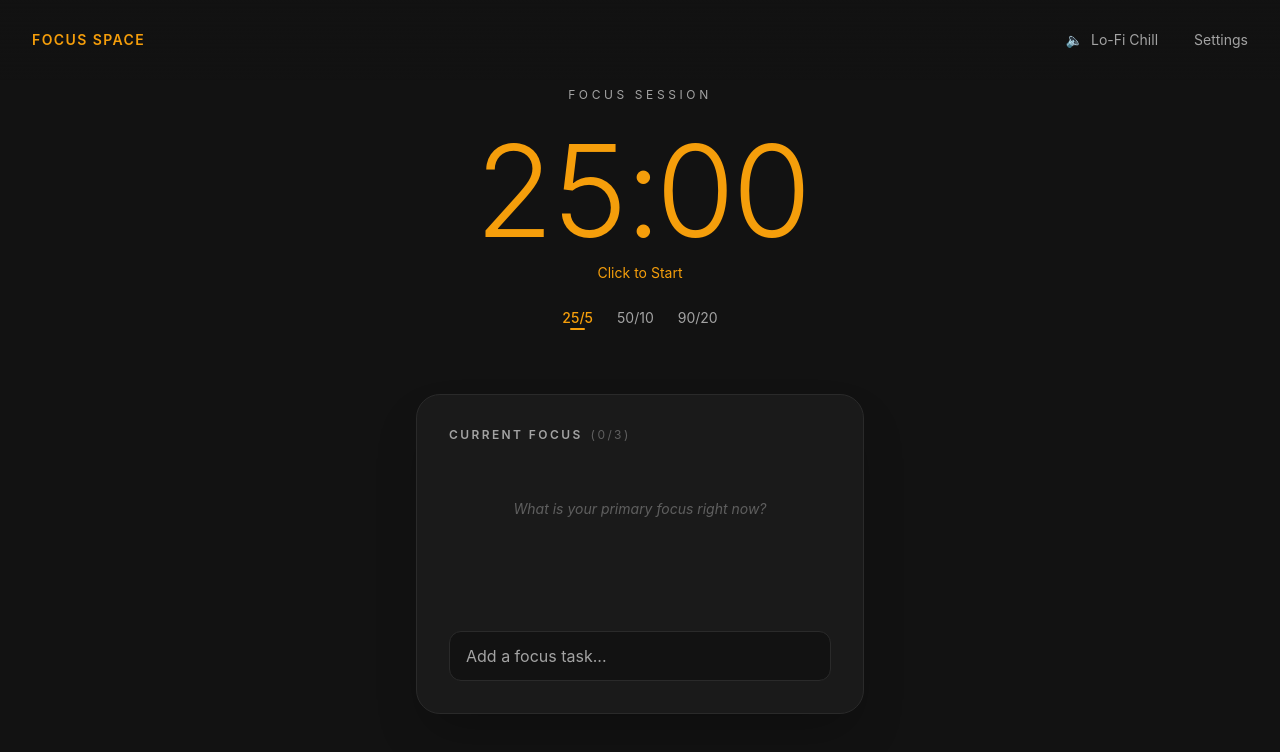
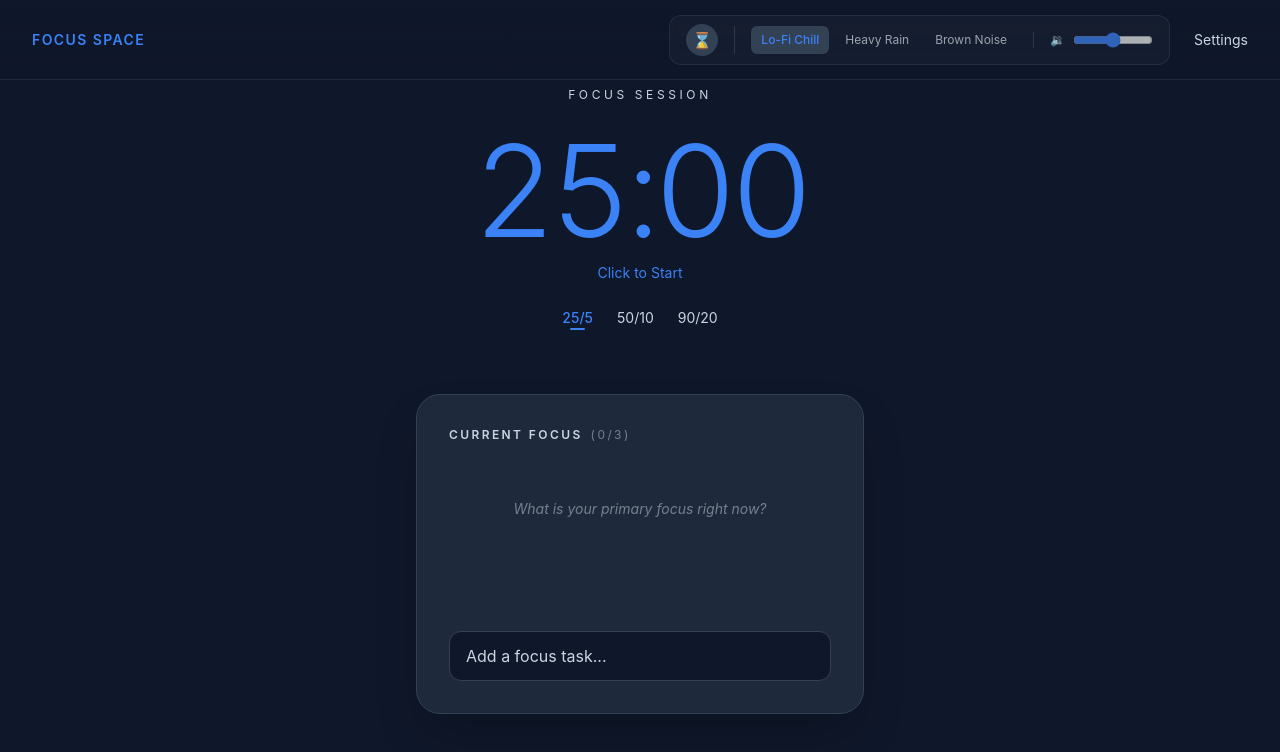
Before and after one commit to SketchyRock/Gvoid, a React (Vite) app: page / in a window 1280 px wide. Shown: the top 752 px of the page. Built offline with nearby package versions, Linux system fonts and the light colour scheme.

Commit message:
changed color theme, display is now always visible rather than disappearing componenets

```diff
--- a/src/App.jsx
+++ b/src/App.jsx
@@ -6,14 +6,14 @@ import AmbientSound from './components/audio/AmbientSound';
 
 export default function App() {
   return (
-    <div className="min-h-screen bg-zen-900 text-zen-100 transition-colors duration-700 ease-in-out font-sans">
+    <div className="min-h-screen bg-gray-900 text-gray-100 transition-colors duration-700 ease-in-out font-sans">
 
-      {/* Hidden Navigation Area (Reveals on mouse hover near the top) */}
-      <nav className="fixed top-0 w-full h-20 opacity-0 hover:opacity-100 transition-opacity duration-300 flex items-center justify-between px-8 bg-gradient-to-b from-zen-900 to-transparent z-50">
-        <div className="text-amber-soft font-semibold tracking-widest text-sm uppercase">Focus Space</div>
+      {/* Navigation Area */}
+      <nav className="fixed top-0 w-full h-20 transition-all duration-300 flex items-center justify-between px-8 bg-gradient-to-b from-gray-900 to-transparent z-50 hover:bg-gray-900/80 border-b border-transparent hover:border-gray-800">
+        <div className="text-blue-soft font-semibold tracking-widest text-sm uppercase transition-transform hover:scale-105 cursor-default">Focus Space</div>
         <div className="flex gap-6 items-center">
           <AmbientSound />
-          <button className="text-zen-300 hover:text-zen-100 transition-colors text-sm">Settings</button>
+          <button className="text-gray-300 hover:text-gray-100 hover:scale-105 transition-all text-sm">Settings</button>
         </div>
       </nav>
 
--- a/src/components/audio/AmbientSound.jsx
+++ b/src/components/audio/AmbientSound.jsx
@@ -109,57 +109,43 @@ export default function AmbientSound() {
     };
 
     return (
-        <div className="relative">
-
+        <div className="flex items-center gap-4 bg-gray-800/40 backdrop-blur-sm px-4 py-2 rounded-xl border border-gray-700/50 transition-all hover:bg-gray-800/60 hover:border-gray-600">
             {/* Hidden YouTube Player Container */}
-            {/* We use 10x10 instead of hidden to prevent browser autoplay blocks */}
             <div className="absolute opacity-0 pointer-events-none w-0 h-0 overflow-hidden">
                 <div ref={containerRef} />
             </div>
 
-            {/* Button to toggle menu */}
-            <button
-                onClick={() => setIsMenuOpen(!isMenuOpen)}
-                className="flex items-center gap-2 text-zen-300 hover:text-amber-soft transition-colors text-sm px-3 py-2 rounded-lg hover:bg-zen-800"
-                title="Ambient Sounds"
-            >
-                <span>{isPlaying ? '🔊' : '🔈'}</span>
-                <span>{activeTrack.label}</span>
-            </button>
-
-            {/* Audio Control Menu */}
-            {isMenuOpen && (
-                <div className="absolute top-12 right-0 w-56 bg-zen-800 border border-zen-700 rounded-xl shadow-2xl p-4 z-50 animate-fade-in origin-top-right">
-                    <div className="flex items-center justify-between mb-4">
-                        <h3 className="text-xs uppercase tracking-widest text-zen-300">Soundscape</h3>
+            {/* Play/Pause Button */}
             <button
                 onClick={togglePlay}
                 disabled={!isReady}
-                            className={`w-8 h-8 rounded-full flex items-center justify-center transition-colors
-                ${!isReady ? 'bg-zen-700 text-zen-500 cursor-not-allowed' :
-                                    isPlaying ? 'bg-amber-soft text-zen-900' : 'bg-zen-700 text-zen-100 hover:bg-zen-600 hover:text-amber-soft'}`}
+                className={`w-8 h-8 flex-shrink-0 rounded-full flex items-center justify-center transition-all hover:scale-110 shadow-sm
+                    ${!isReady ? 'bg-gray-700 text-gray-500 cursor-not-allowed' :
+                        isPlaying ? 'bg-blue-soft text-gray-900 hover:bg-blue-glow shadow-[0_0_12px_rgba(59,130,246,0.6)]' : 'bg-gray-700 text-gray-100 hover:bg-gray-600 hover:text-blue-soft'}`}
+                title={!isReady ? 'Loading...' : isPlaying ? 'Pause Audio' : 'Play Audio'}
             >
                 {!isReady ? '⌛' : isPlaying ? '⏸' : '▶'}
             </button>
-                    </div>
 
-                    <div className="space-y-1 mb-4">
+            {/* Track Selector */}
+            <div className="flex items-center gap-1.5 border-l border-gray-700/80 pl-4">
                 {SOUND_TRACKS.map(track => (
                     <button
                         key={track.id}
                         onClick={() => handleTrackChange(track.id)}
-                                className={`w-full text-left px-3 py-2 rounded-md text-sm transition-colors ${activeTrackId === track.id ? 'bg-zen-700 text-amber-soft' : 'text-zen-300 hover:bg-zen-700 hover:text-zen-100'}`}
+                        className={`text-xs px-2.5 py-1.5 rounded-md transition-all hover:-translate-y-0.5
+                            ${activeTrackId === track.id ? 'bg-gray-700 text-blue-soft font-medium shadow-sm' : 'text-gray-400 hover:text-gray-200 hover:bg-gray-700/50'}`}
                     >
                         {track.label}
                     </button>
                 ))}
             </div>
 
-                    <div className="space-y-2 mt-4 pt-4 border-t border-zen-700">
-                        <div className="flex justify-between text-xs text-zen-300">
-                            <span>Volume</span>
-                            <span>{volume}%</span>
-                        </div>
+            {/* Volume Control */}
+            <div className="flex items-center gap-2 border-l border-gray-700/80 pl-4 group">
+                <span className="text-xs text-gray-400 group-hover:scale-110 transition-transform cursor-default" title={`Volume: ${volume}%`}>
+                    {volume > 50 ? '🔊' : volume > 0 ? '🔉' : '🔈'}
+                </span>
                 <input
                     type="range"
                     min="0"
@@ -167,11 +153,10 @@ export default function AmbientSound() {
                     step="5"
                     value={volume}
                     onChange={(e) => setVolume(parseInt(e.target.value))}
-                            className="w-full accent-amber-soft"
+                    className="w-20 accent-blue-soft cursor-pointer hover:scale-[1.05] transition-transform opacity-70 hover:opacity-100"
+                    title={`Volume: ${volume}%`}
                 />
             </div>
         </div>
-            )}
-        </div>
     );
 }
--- a/src/components/study/CurrentFocus.jsx
+++ b/src/components/study/CurrentFocus.jsx
@@ -17,20 +17,20 @@ export default function CurrentFocus() {
 
     return (
         <div className="w-full max-w-md transition-opacity duration-500 opacity-100">
-            <div className="bg-zen-800 p-8 rounded-3xl border border-zen-700 shadow-2xl relative overflow-hidden group">
+            <div className="bg-gray-800 p-8 rounded-3xl border border-gray-700 shadow-2xl relative overflow-hidden group">
 
                 {/* Header */}
                 <div className="flex justify-between items-center mb-6 relative z-10">
-                    <h2 className="text-zen-300 text-xs uppercase tracking-[0.2em] font-semibold">
+                    <h2 className="text-gray-300 text-xs uppercase tracking-[0.2em] font-semibold">
                         Current Focus
                         <span className="ml-2 font-normal opacity-50">({tasks.length}/{MAX_TASKS})</span>
                     </h2>
 
-                    {/* Subtle clear button that appears when tasks are completed */}
+                    {/* Clear button - Always visible when tasks are completed */}
                     {hasCompletedTasks && (
                         <button
                             onClick={clearCompleted}
-                            className="text-xs text-zen-300 hover:text-amber-soft transition-colors opacity-0 group-hover:opacity-100 focus:opacity-100 outline-none"
+                            className="text-xs text-gray-400 hover:text-blue-soft transition-all hover:scale-105 focus:outline-none focus:ring-2 focus:ring-blue-soft rounded px-2 py-1"
                         >
                             Clear Done
                         </button>
@@ -40,7 +40,7 @@ export default function CurrentFocus() {
                 {/* Task List */}
                 <ul className="space-y-4 relative z-10 mb-6 min-h-[140px]">
                     {tasks.length === 0 ? (
-                        <li className="text-zen-300 text-sm italic text-center py-8 opacity-50">
+                        <li className="text-gray-300 text-sm italic text-center py-8 opacity-50">
                             What is your primary focus right now?
                         </li>
                     ) : (
@@ -54,22 +54,22 @@ export default function CurrentFocus() {
                                     onClick={() => toggleTask(task.id)}
                                     className={`w-5 h-5 mt-1 rounded-full border-2 transition-colors flex-shrink-0 flex items-center justify-center
                     ${task.completed
-                                            ? 'border-amber-soft bg-amber-soft text-zen-900'
-                                            : 'border-zen-700 hover:border-amber-soft group-hover/item:border-amber-soft'
+                                            ? 'border-blue-soft bg-blue-soft text-gray-900'
+                                            : 'border-gray-700 hover:border-blue-soft group-hover/item:border-blue-soft'
                                         }`}
                                 >
                                     {task.completed && <span className="text-xs text-center leading-none inline-block">✓</span>}
                                 </button>
 
                                 {/* Task Text */}
-                                <span className={`text-lg flex-grow transition-all duration-300 ${task.completed ? 'text-zen-300 line-through decoration-zen-700' : 'text-zen-100'}`}>
+                                <span className={`text-lg flex-grow transition-all duration-300 ${task.completed ? 'text-gray-300 line-through decoration-gray-700' : 'text-gray-100'}`}>
                                     {task.text}
                                 </span>
 
-                                {/* Delete Button (visible on hover) */}
+                                {/* Delete Button (always visible) */}
                                 <button
                                     onClick={() => removeTask(task.id)}
-                                    className="opacity-0 group-hover/item:opacity-100 text-zen-700 hover:text-red-400 transition-colors px-2 outline-none mt-1"
+                                    className="opacity-100 text-gray-500 hover:text-red-400 hover:bg-red-400/10 rounded transition-all px-2 py-1 outline-none mt-1 hover:scale-110"
                                     title="Remove task"
                                 >
                                     ✕
@@ -87,7 +87,7 @@ export default function CurrentFocus() {
                         onChange={(e) => setInputValue(e.target.value)}
                         disabled={isFull}
                         placeholder={isFull ? "Focus on these 3 items first..." : "Add a focus task..."}
-                        className="w-full bg-zen-900 border border-zen-700 rounded-xl px-4 py-3 text-zen-100 placeholder-zen-300 focus:outline-none focus:border-amber-soft focus:ring-1 focus:ring-amber-soft transition-all disabled:opacity-50 disabled:cursor-not-allowed"
+                        className="w-full bg-gray-900 border border-gray-700 rounded-xl px-4 py-3 text-gray-100 placeholder-gray-300 focus:outline-none focus:border-blue-soft focus:ring-1 focus:ring-blue-soft transition-all disabled:opacity-50 disabled:cursor-not-allowed"
                     />
                 </form>
 
--- a/src/components/study/PomodoroTimer.jsx
+++ b/src/components/study/PomodoroTimer.jsx
@@ -13,7 +13,7 @@ export default function PomodoroTimer() {
 
     // If in a break, use a softer color to indicate rest phase
     const isFocus = mode === MODES.FOCUS;
-    const timerTextColor = isFocus ? 'text-amber-soft' : 'text-zen-300';
+    const timerTextColor = isFocus ? 'text-blue-soft' : 'text-gray-300';
 
     // Handlers for switching intervals
     const handleIntervalChange = (key) => () => changeInterval(key);
@@ -22,21 +22,21 @@ export default function PomodoroTimer() {
         <div className="text-center space-y-6">
 
             {/* Mode Indicator */}
-            <div className="text-zen-300 text-xs tracking-[0.3em] uppercase transition-opacity duration-500 opacity-100">
+            <div className="text-gray-300 text-xs tracking-[0.3em] uppercase transition-opacity duration-500 opacity-100">
                 {isFocus ? 'Focus Session' : 'Rest Break'}
             </div>
 
             {/* Main Timer Display */}
             <button
                 onClick={toggleTimer}
-                className={`w-full group focus:outline-none focus-visible:ring-2 focus-visible:ring-amber-soft rounded-2xl transition-transform active:scale-95`}
+                className={`w-full group focus:outline-none focus-visible:ring-2 focus-visible:ring-blue-soft rounded-2xl transition-transform active:scale-95`}
                 title={isActive ? "Pause Timer" : "Start Timer"}
             >
                 <h1 className={`text-9xl font-light tracking-tighter ${timerTextColor} select-none tabular-nums transition-colors duration-500`}>
                     {formattedTime}
                 </h1>
-                {/* Subtle Play/Pause Indicator that appears on hover/pause */}
-                <div className={`mt-2 text-sm transition-opacity duration-300 ${isActive ? 'opacity-0 group-hover:opacity-100 text-zen-300' : 'opacity-100 text-amber-soft'}`}>
+                {/* Play/Pause Indicator (always visible) */}
+                <div className={`mt-2 text-sm transition-all duration-300 group-hover:scale-105 ${isActive ? 'opacity-100 text-gray-400 group-hover:text-gray-200' : 'opacity-100 text-blue-soft group-hover:text-blue-glow'}`}>
                     {isActive ? 'Click to Pause' : 'Click to Start'}
                 </div>
             </button>
@@ -49,12 +49,12 @@ export default function PomodoroTimer() {
                         <button
                             key={key}
                             onClick={handleIntervalChange(key)}
-                            className={`transition-colors flex flex-col items-center gap-1 ${isSelected ? 'text-amber-soft font-medium' : 'text-zen-300 hover:text-zen-100'}`}
+                            className={`transition-colors flex flex-col items-center gap-1 ${isSelected ? 'text-blue-soft font-medium' : 'text-gray-300 hover:text-gray-100'}`}
                         >
                             <span>{config.label}</span>
                             {/* Animated underline indicator for the active interval */}
                             {isSelected && (
-                                <div className="w-1/2 h-0.5 bg-amber-soft rounded-full -mt-1 animate-fade-in" />
+                                <div className="w-1/2 h-0.5 bg-blue-soft rounded-full -mt-1 animate-fade-in" />
                             )}
                         </button>
                     );
--- a/src/index.css
+++ b/src/index.css
@@ -4,6 +4,6 @@
 
 @layer base {
   body {
-    @apply bg-zen-900 text-zen-100 font-sans antialiased;
+    @apply bg-gray-900 text-gray-100 font-sans antialiased;
   }
 }
--- a/tailwind.config.js
+++ b/tailwind.config.js
@@ -7,19 +7,19 @@ export default {
   theme: {
     extend: {
       colors: {
-        // Deep, muted grays for the dark mode background
-        zen: {
-          900: '#121212', // Main background - slightly off-black
-          800: '#1A1A1A', // Secondary background (cards, panels)
-          700: '#2A2A2A', // Borders, subtle hover states
-          300: '#A3A3A3', // Muted text for secondary info
-          100: '#F5F5F5', // Primary reading text
+        // Dark grays for the dark mode background
+        gray: {
+          900: '#0f172a', // Main background - slate 900
+          800: '#1e293b', // Secondary background - slate 800
+          700: '#334155', // Borders, subtle hover states - slate 700
+          300: '#cbd5e1', // Muted text for secondary info - slate 300
+          100: '#f1f5f9', // Primary reading text - slate 100
         },
-        // Soft ambers for accents, focus actions, and active timers
-        amber: {
-          soft: '#F59E0B', // Primary accent
-          glow: '#D97706', // Hover accent
-          muted: '#78350F' // Background for active states
+        // Blues for accents, focus actions, and active timers
+        blue: {
+          soft: '#3b82f6', // Primary accent - blue 500
+          glow: '#2563eb', // Hover accent - blue 600
+          muted: '#1e3a8a' // Background for active states - blue 900
         }
       },
       fontFamily: {
```
Also changed, not shown: 2 other files (tests, documents, lock files or other folders). Lines whose indentation alone changed are shown as unchanged.
